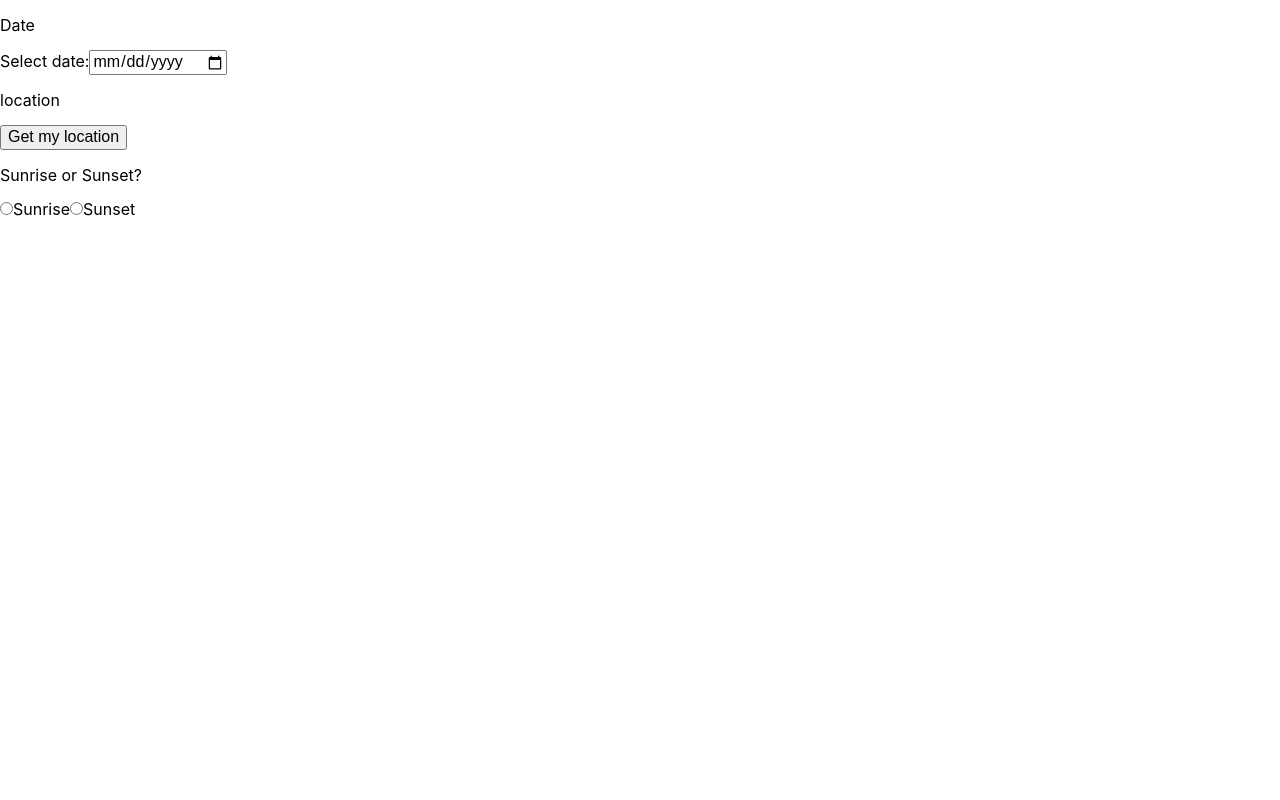
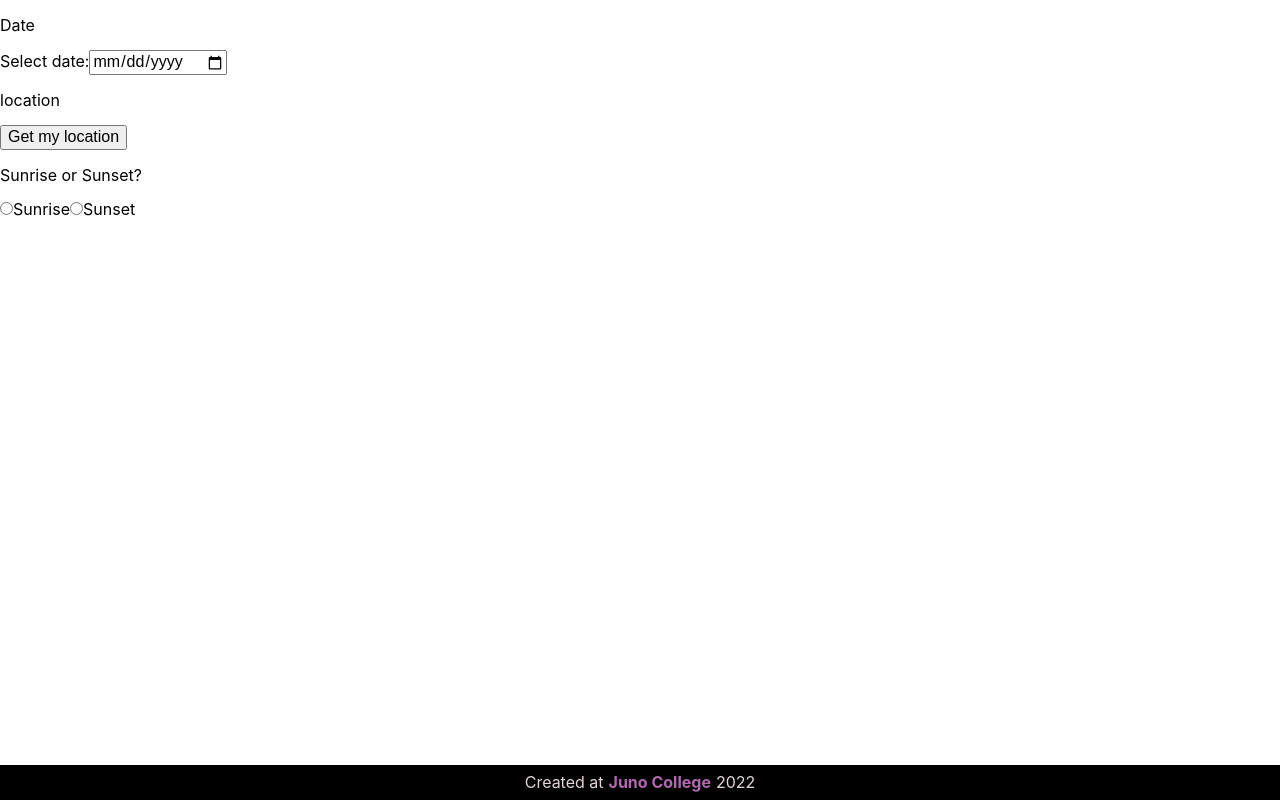
Before and after one commit to petrungaro/sunrun, a React (Create React App) app: page / in a window 1280 px wide. Built offline with nearby package versions, Linux system fonts and the light colour scheme; no server answers.

Commit message:
changed site title to Fun Run and added footer and footer styles

```diff
--- a/public/index.html
+++ b/public/index.html
@@ -24,7 +24,7 @@
       work correctly both with client-side routing and a non-root public URL.
       Learn how to configure a non-root public URL by running `npm run build`.
     -->
-    <title>React App</title>
+    <title>Sun Run</title>
   </head>
   <body>
     <noscript>You need to enable JavaScript to run this app.</noscript>
--- a/src/App.js
+++ b/src/App.js
@@ -70,8 +70,10 @@ useEffect(() => {
 
   return (
     <div className="App">
+      <Header />
       <Form getLong={getLongitude} getLat={getLatitude} getDate={getDate} date={selectedDate} sunOption={isSunrise} updateSunOption={getSunOption}/>
       <Results sunInformation={sunData} sunOption={isSunrise} />
+      <Footer />
     </div>
   );
 }
--- /dev/null
+++ b/src/components/Footer.css
@@ -0,0 +1,26 @@
+/* FOOTER STYLES */
+
+.juno {
+text-align: center;
+    display: flex;
+    justify-content: center;
+    align-items: center;
+    color: #e3d5d6;
+    background-color: #000;
+    position: fixed;
+    padding: 0px 10px 0px 10px;
+    bottom: 0;
+    width: 100%;
+    height: 35px;
+}
+
+a {
+    margin-left: 5px;
+    margin-right: 5px;
+}
+
+.juno a {
+    color: rgb(177, 104, 177);
+    text-decoration: none;
+    font-weight: bold;
+}
--- a/src/components/Footer.js
+++ b/src/components/Footer.js
@@ -0,0 +1,9 @@
+import "./Footer.css"
+
+const Footer = () => {
+    return(
+        <div className="juno">Created at <a href="https://www.junocollege.com/">Juno College</a> 2022</div>
+    )
+}
+
+export default Footer;
```
Also changed, not shown: src/App.css (line endings or trailing spaces).
